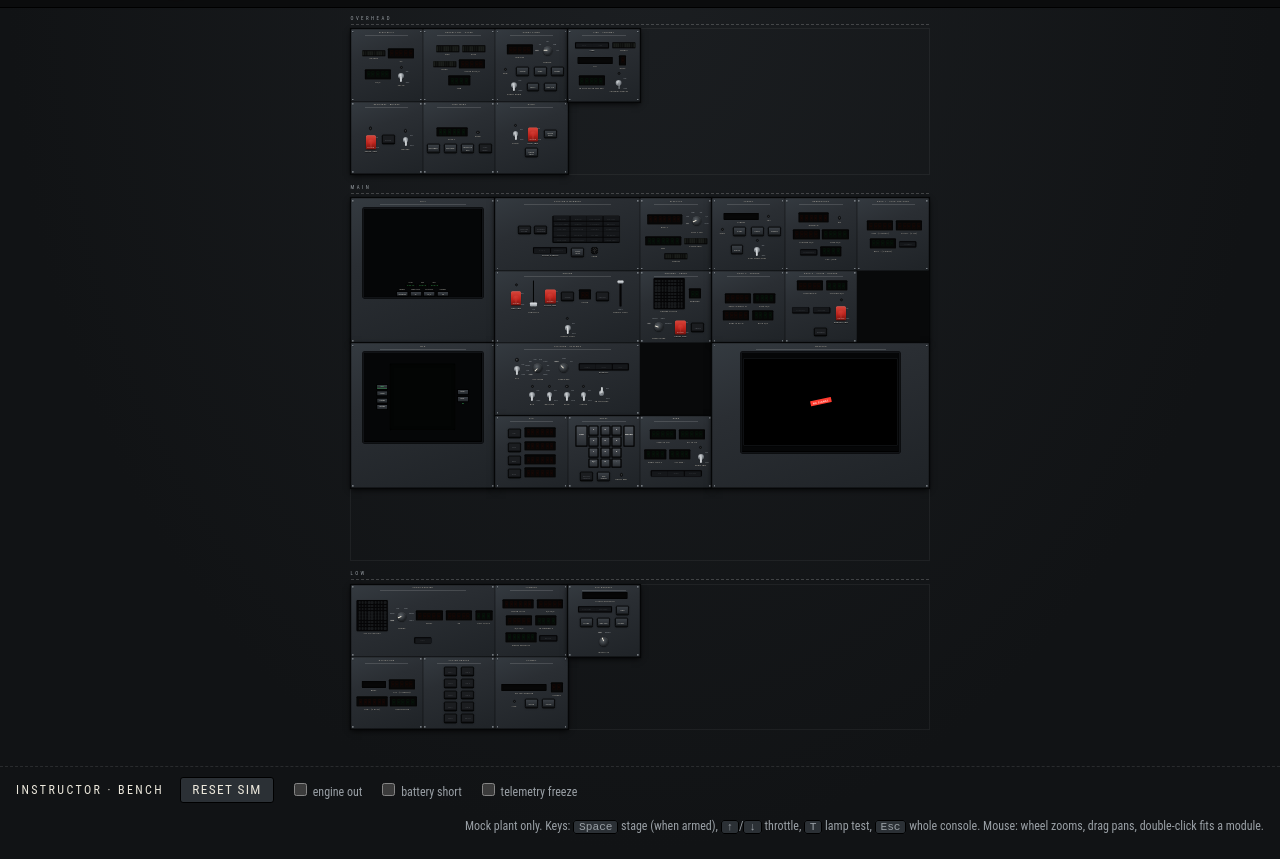
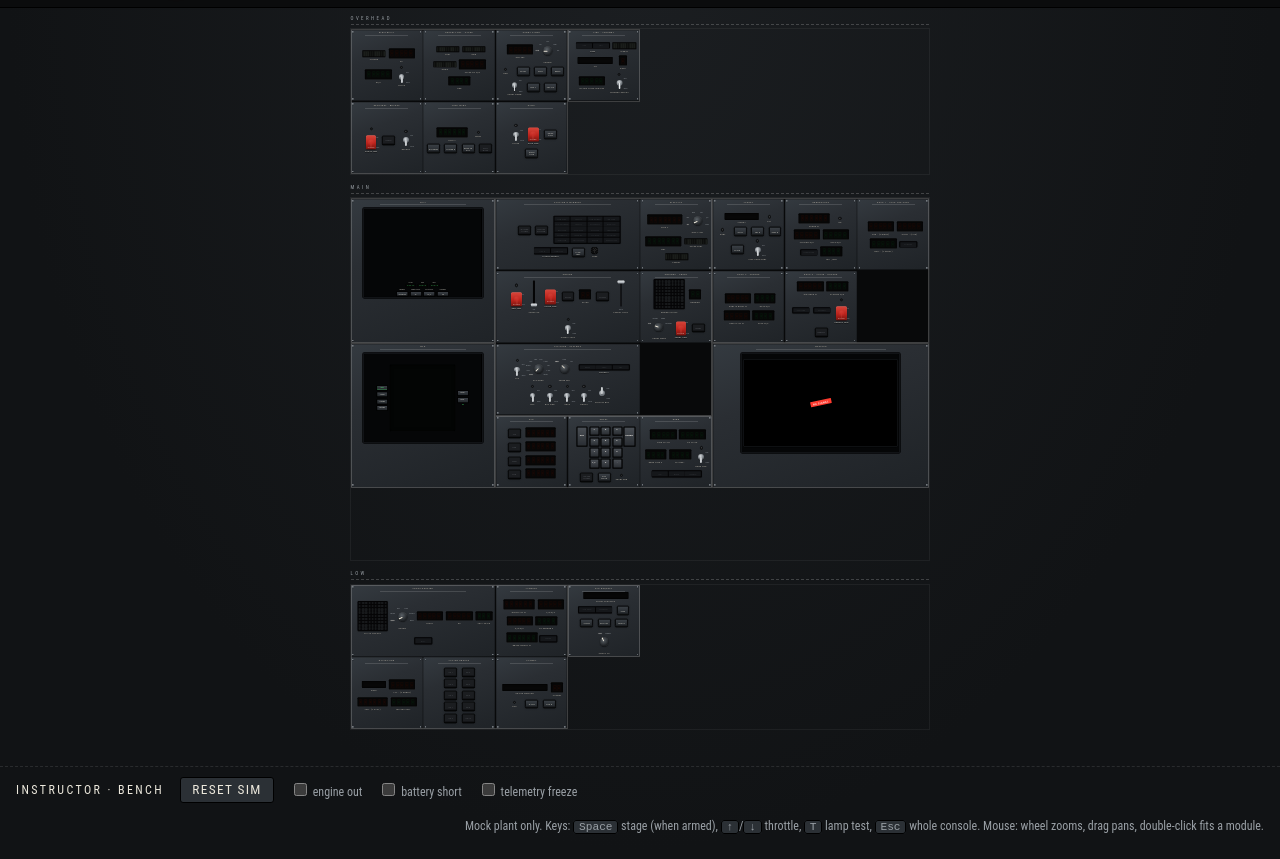
Before and after one commit to fgaudin/Spaceship, a plain HTML site: page panels/virtual/index.html in a window 1280 px wide. Shown: the part 34-893 px from the top of the page. Drawn offline with Linux system fonts and the light colour scheme; files whose address does not match are found by name.

Commit message:
fixed panel size

```diff
--- a/panels/virtual/panel.css
+++ b/panels/virtual/panel.css
@@ -38,7 +38,10 @@ body { margin: 0; background: radial-gradient(ellipse at top, #1b1e21, var(--bg)
 /* the zone's grid of U, faint, so that free places show */
 .zone-grid { position: relative; background-image: linear-gradient(#ffffff0d 1px, transparent 1px), linear-gradient(90deg, #ffffff0d 1px, transparent 1px);
   background-size: 100mm 100mm; outline: 1px solid #ffffff0d; }
-.module { position: absolute; background: #08090a; box-shadow: 0 0 0 1.5mm #050607, 0 10px 30px #000c; }
+/* a module fills its slots exactly; its frame shows in the panels' clearance, and a light edge just inside its
+   footprint (thinner than the clearance, so on no panel) shows what belongs together. Nothing is drawn outside. */
+.module { position: absolute; background: #08090a; }
+.module::after { content: ""; position: absolute; inset: 0; border: 1.5px solid #ffffff38; pointer-events: none; }
 .console.panning { cursor: grabbing; }
 .zoom { display: inline-flex; gap: 2px; }
 .zoom button { white-space: nowrap; background: #2b3035; color: var(--legend); border: 1px solid #000; border-radius: 3px; padding: .1rem .5rem; cursor: pointer;
--- a/panels/virtual/panel.js
+++ b/panels/virtual/panel.js
@@ -16,7 +16,8 @@
 import { connectBus, parse } from './bus.js';
 import { createElement, createWidgetBuilders } from './widgets.js';
 
-const U_MM = 100;
+const U_MM = 100;                            // a slot; a panel is built smaller by its clearance
+const PANEL_CLEARANCE_MM = 0.5;              // on each side: a 1 U panel is 99 mm, neighbours are 1 mm apart
 const PX_PER_MM = 96 / 25.4;                 // CSS millimetres
 const MAX_FIT_ZOOM = 1;                      // fitting never draws bigger than real size; + does
 const ZOOM_STEP = 1.25;
@@ -84,11 +85,17 @@ function checkGrid(placed, sizeOf, nameOf, where) {
   }));
 }
 
-/* One panel: a plate of W×H U with its engraved title and screws, each control at its mm position. */
+/* The faceplate of a panel of `size` U: its slot less the clearance on each side, in mm. */
+const faceplateMm = (size) => size.map((u) => u * U_MM - 2 * PANEL_CLEARANCE_MM);
+
+/* One panel: a plate in its W×H U slot with its engraved title and screws, each control at its mm position. */
 function buildPanel(module, panel) {
   const [width, height] = panel.size;
-  const plate = createElement('section', 'plate', { title: `${panel.title} · ${width}×${height} U` });
-  Object.assign(plate.style, { left: mm(panel.at[0] * U_MM), top: mm(panel.at[1] * U_MM), width: mm(width * U_MM), height: mm(height * U_MM) });
+  const [widthMm, heightMm] = faceplateMm(panel.size);
+  const plate = createElement('section', 'plate', { title: `${panel.title} · ${width}×${height} U (${widthMm}×${heightMm} mm)` });
+  Object.assign(plate.style, {
+    left: mm(panel.at[0] * U_MM + PANEL_CLEARANCE_MM), top: mm(panel.at[1] * U_MM + PANEL_CLEARANCE_MM), width: mm(widthMm), height: mm(heightMm),
+  });
   plate.dataset.panel = panel.id;
   plate.append(createElement('div', 'plate-title', { textContent: panel.title }), createElement('i', 'screw-b'));
 
@@ -132,9 +139,10 @@ const SCREEN_TOP_MM = 14;
 function buildScreen(module, panel) {
   const { page, mm: [widthMm, heightMm], px: [widthPx, heightPx] } = panel.screen;
   const frame = createElement('div', 'glass', { title: `${panel.screen.inches || ''}" screen, ${widthPx}×${heightPx}` });
-  const left = (panel.size[0] * U_MM - widthMm) / 2;
+  const [plateWidthMm, plateHeightMm] = faceplateMm(panel.size);
+  const left = (plateWidthMm - widthMm) / 2;
   Object.assign(frame.style, { left: mm(left), top: mm(SCREEN_TOP_MM), width: mm(widthMm), height: mm(heightMm) });
-  if (left < 0 || SCREEN_TOP_MM + heightMm > panel.size[1] * U_MM) reportLayout(`${module.id}/${panel.id}: the screen does not fit the panel`, frame);
+  if (left < 0 || SCREEN_TOP_MM + heightMm > plateHeightMm) reportLayout(`${module.id}/${panel.id}: the screen does not fit the panel`, frame);
   const broker = new URLSearchParams(location.search).get('broker');
   const page_url = `${page}?embed=1${broker ? `&broker=${encodeURIComponent(broker)}` : ''}`;
   const view = createElement('iframe', '', { src: page_url, title: panel.title, loading: 'eager' });
```
Also changed, not shown: 1 other file.
